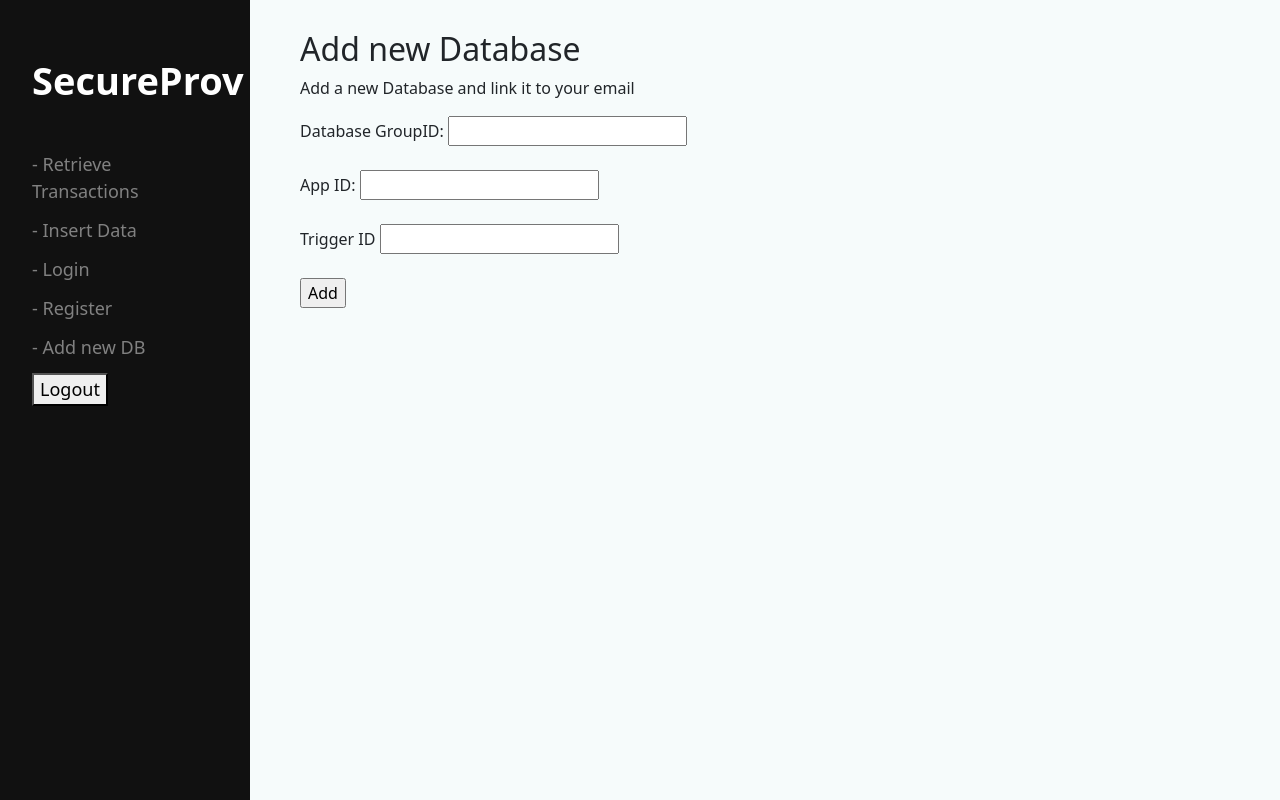
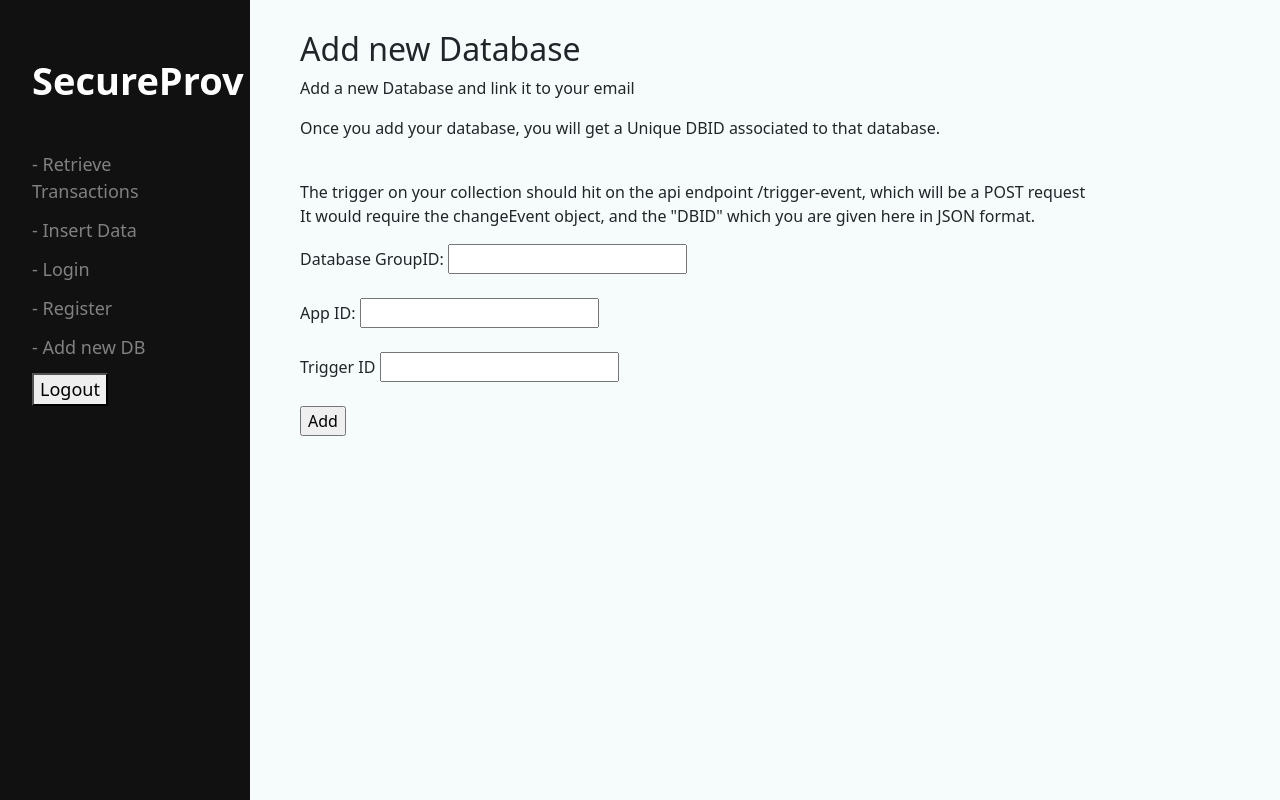
Before and after one commit to sahilcool-nsut/BlockchainDataProvenance, a Flask app: page /addNewDatabase in a window 1280 px wide. Run offline with Flask 2, Linux system fonts and the light colour scheme; the visitor is signed in with stand-in values (Sample User, id 1).

Commit message:
add new DB info

```diff
--- a/templates/addNewDB.html
+++ b/templates/addNewDB.html
@@ -41,8 +41,14 @@
         {% endif %}
         <h2>Add new Database</h1>
             <p>Add a new Database and link it to your email</p>
-            <form action = "http://localhost:5000/addNewDatabase" method = "POST" enctype = "multipart/form-data">
-            <!-- <form action = "https://blockchain-provenence.onrender.com/addNewDatabase" method = "POST" enctype = "multipart/form-data"> -->
+            <p>Once you add your database, you will get a Unique DBID associated to that database.</p>
+            <br>
+            <p>The trigger on your collection should hit on the api endpoint /trigger-event, which will be a POST request
+                <br>
+                It would require the changeEvent object, and the "DBID" which you are given here in JSON format.
+            </p>
+            <!-- <form action = "http://localhost:5000/addNewDatabase" method = "POST" enctype = "multipart/form-data"> -->
+            <form action = "https://blockchain-provenence.onrender.com/addNewDatabase" method = "POST" enctype = "multipart/form-data">
                 <label for="groupID">Database GroupID:</label>
                 <input type="text" id="groupID" name="groupID">
                 <br>
```
